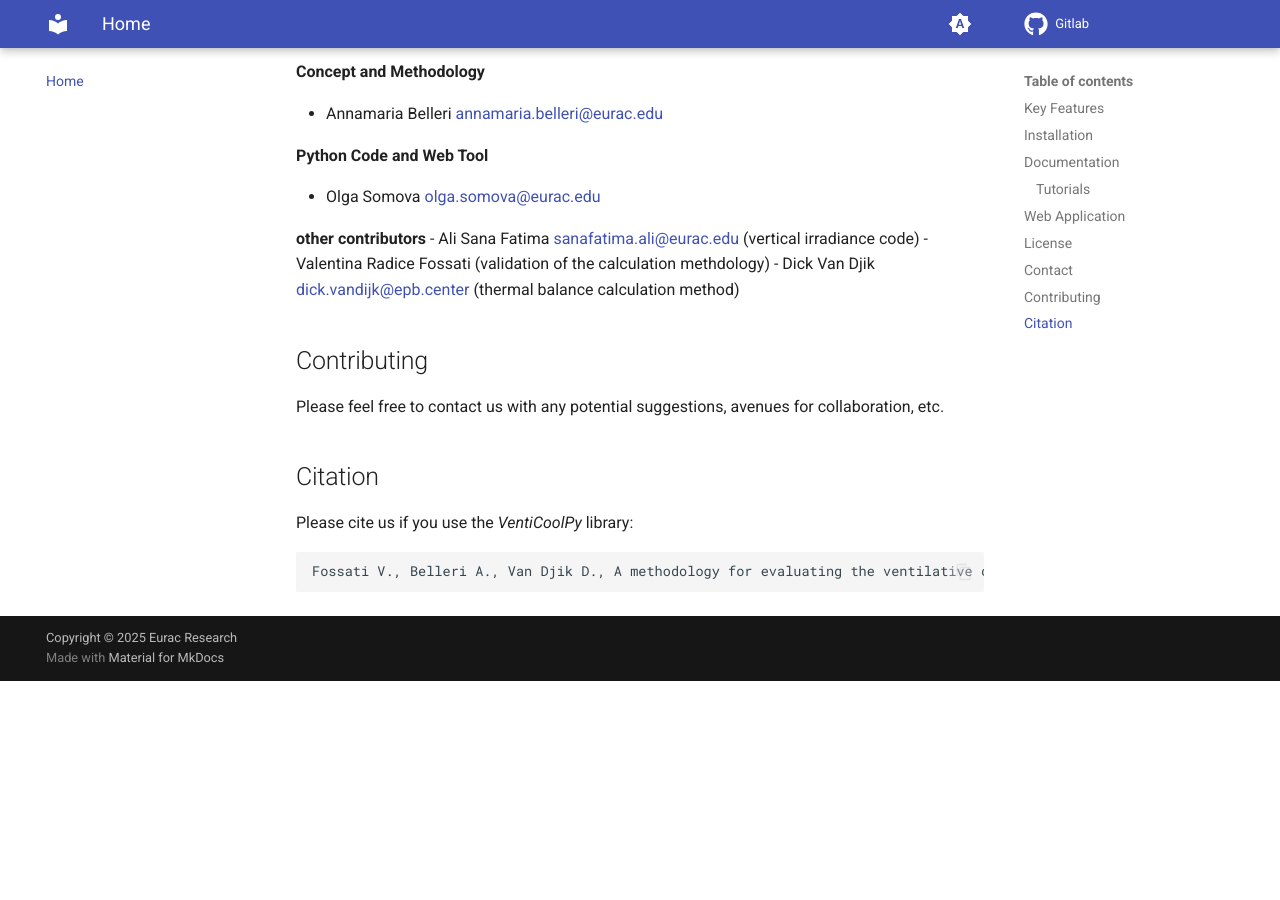
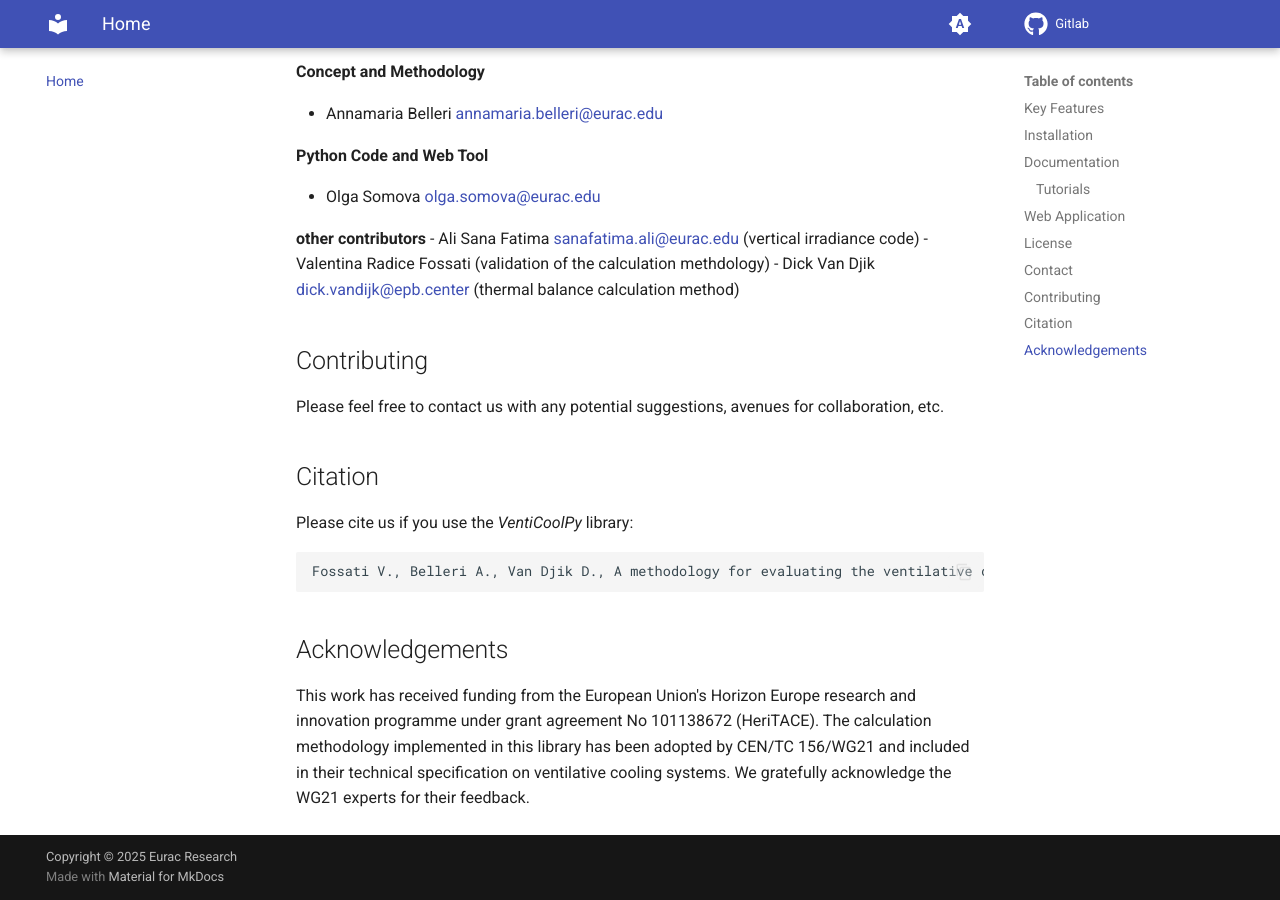
Before and after one commit to EURAC-EEBgroup/venticoolpy, an MkDocs documentation site: the page built from docs/index.md, in a window 1280 px wide and 900 px high, scrolled down 2002 px. Built offline with MkDocs 1.6.1 and Material for MkDocs 9.7.7, drawn with Linux system fonts in a browser that asks for light colours; before the commit the page ends 2683 px from its top, so only the background shows below that.

Commit message:
updated acknowledgements

```diff
--- a/docs/index.md
+++ b/docs/index.md
@@ -74,3 +74,7 @@ Please feel free to contact us with any potential suggestions, avenues for colla
 Please cite us if you use the _VentiCoolPy_ library:
 
     Fossati V., Belleri A., Van Djik D., A methodology for evaluating the ventilative cooling potential in early-stage building design, AIVC 2023 conference proceedings, Copenhagen, October 2023
+
+## Acknowledgements
+This work has received funding from the European Union's Horizon Europe research and innovation programme under grant agreement No 101138672 (HeriTACE).
+The calculation methodology implemented in this library has been adopted by CEN/TC 156/WG21 and included in their technical specification on ventilative cooling systems. We gratefully acknowledge the WG21 experts for their feedback.
```
